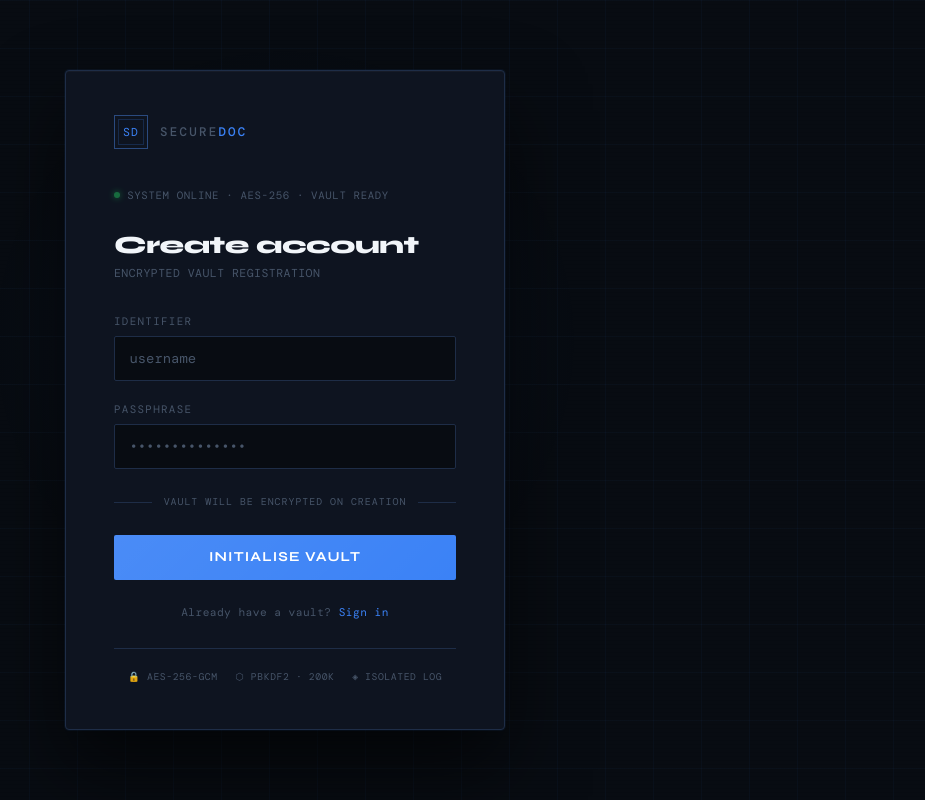
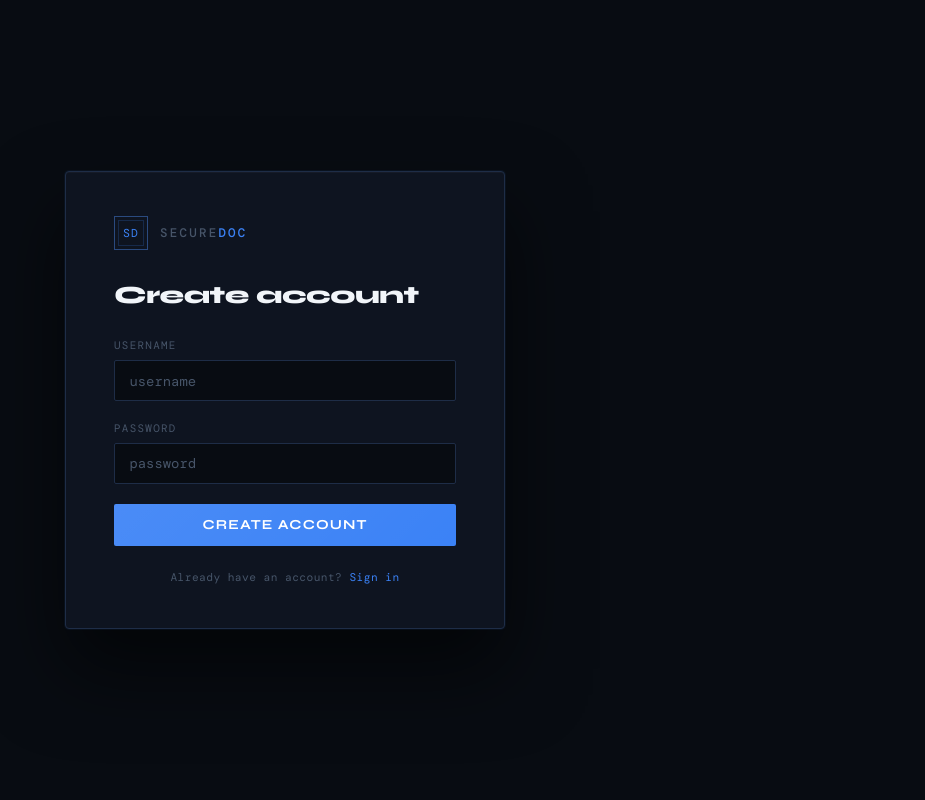
Before and after one commit to sandeshhh10/SecureDocVault, a Flask app: page /register in a window 1280 px wide. Shown: the whole page, without its empty margins (355-1280 px from the left). Run offline with Flask 3, Linux system fonts and the light colour scheme; some libraries are stand-ins or nearby versions.

Commit message:
Clean up UI and make honeyword scripts backend-aware
UI:
- Login/register: remove sci-fi gimmicks (scanlines, grid overlay, glow),
  drop the unused Bootstrap CDN and the crypto badge strip, and replace
  jargon microcopy (Identifier/Secret/Passphrase/Authenticate) with plain
  Username/Password/Sign in.
- Dashboard: fix low-contrast file metadata (dark-on-dark) by brightening
  --text-dim and setting the TYPE/MODIFIED/SIZE columns to the body text
  colour; remove AES-256/Cipher/Vault security-theatre badges; make the
  Documents stat a compact card instead of a stretched full-width strip.

Scripts:
- check_honeywords.py / test_honeyword.py now go through db_backend, so they
  target the SAME backend the app uses (Supabase Postgres when configured,
  else SQLite). Planting a honeyword into the wrong DB was why the kamal
  decoy-login demo appeared to have "no routing". test_honeyword.py also
  takes optional [username] [honeyword] args and reuses the app's KDF.

```diff
--- a/templates/login.html
+++ b/templates/login.html
@@ -6,7 +6,6 @@
   <title>SecureDoc — {% if register_mode %}Create Account{% else %}Sign In{% endif %}</title>
   <link rel="preconnect" href="https://fonts.googleapis.com"/>
   <link href="https://fonts.googleapis.com/css2?family=Syne:wght@400;600;700;800&family=DM+Mono:wght@400;500&display=swap" rel="stylesheet"/>
-  <link href="https://cdn.jsdelivr.net/npm/bootstrap@5.3.3/dist/css/bootstrap.min.css" rel="stylesheet"/>
   <style>
     :root {
       --bg:        #080c12;
@@ -29,30 +28,7 @@
       color: var(--text);
       min-height: 100vh;
       display: flex; align-items: center; justify-content: center;
-      overflow: hidden; position: relative;
-    }
-
-    body::before {
-      content: '';
-      position: fixed; inset: 0;
-      background-image:
-        linear-gradient(rgba(59,130,246,0.04) 1px, transparent 1px),
-        linear-gradient(90deg, rgba(59,130,246,0.04) 1px, transparent 1px);
-      background-size: 48px 48px;
-      pointer-events: none;
-    }
-    body::after {
-      content: '';
-      position: fixed; width: 600px; height: 600px;
-      left: 50%; top: 50%; transform: translate(-50%, -60%);
-      background: radial-gradient(circle, rgba(59,130,246,0.07) 0%, transparent 70%);
-      pointer-events: none;
-    }
-    .scanlines {
-      position: fixed; inset: 0;
-      background: repeating-linear-gradient(0deg, transparent, transparent 3px,
-        rgba(0,0,0,0.025) 3px, rgba(0,0,0,0.025) 4px);
-      pointer-events: none; z-index: 0;
+      position: relative;
     }
 
     .auth-card {
@@ -90,26 +66,10 @@
     }
     .auth-wordmark span { color: var(--accent); }
 
-    .status-badge {
-      display: inline-flex; align-items: center; gap: 0.45rem;
-      font-family: var(--mono); font-size: 0.67rem;
-      color: var(--text-dim); letter-spacing: 0.06em; margin-bottom: 1.8rem;
-    }
-    .status-dot {
-      width: 6px; height: 6px; border-radius: 50%;
-      background: #22c55e; box-shadow: 0 0 6px #22c55e;
-      animation: pulse-dot 2.5s ease-in-out infinite;
-    }
-    @keyframes pulse-dot { 0%,100%{opacity:1} 50%{opacity:0.4} }
-
     .auth-title {
       font-family: var(--sans); font-size: 1.55rem; font-weight: 800;
       color: var(--text-hi); letter-spacing: -0.02em; line-height: 1.1;
-      margin-bottom: 0.35rem;
-    }
-    .auth-subtitle {
-      font-family: var(--mono); font-size: 0.72rem; color: var(--text-dim);
-      letter-spacing: 0.04em; margin-bottom: 1.9rem;
+      margin-bottom: 1.8rem;
     }
 
     .field-label {
@@ -162,29 +122,9 @@
     .auth-footer a { color: var(--accent); text-decoration: none; }
     .auth-footer a:hover { text-decoration: underline; }
 
-    .divider {
-      display: flex; align-items: center; gap: 0.75rem; margin: 1.6rem 0;
-    }
-    .divider::before, .divider::after {
-      content: ''; flex: 1; height: 1px; background: var(--border);
-    }
-    .divider span {
-      font-family: var(--mono); font-size: 0.62rem;
-      color: var(--text-dim); letter-spacing: 0.1em;
-    }
-
-    .cert-strip {
-      display: flex; align-items: center; justify-content: center; gap: 1.1rem;
-      margin-top: 1.7rem; padding-top: 1.3rem; border-top: 1px solid var(--border);
-    }
-    .cert-item {
-      font-family: var(--mono); font-size: 0.61rem;
-      color: var(--text-dim); letter-spacing: 0.06em;
-    }
   </style>
 </head>
 <body>
-<div class="scanlines"></div>
 <div class="auth-card">
 
   <div class="auth-header">
@@ -192,59 +132,39 @@
     <div class="auth-wordmark">Secure<span>Doc</span></div>
   </div>
 
-  <div class="status-badge">
-    <span class="status-dot"></span>
-    SYSTEM ONLINE · AES-256 · VAULT READY
-  </div>
-
   <h1 class="auth-title">
     {% if register_mode %}Create account{% else %}Sign in{% endif %}
   </h1>
-  <p class="auth-subtitle">
-    {% if register_mode %}ENCRYPTED VAULT REGISTRATION{% else %}AUTHENTICATED ACCESS REQUIRED{% endif %}
-  </p>
 
-  {% if error %}<div class="auth-error">⚠&nbsp;&nbsp;{{ error }}</div>{% endif %}
+  {% if error %}<div class="auth-error">{{ error }}</div>{% endif %}
 
   <form method="POST" action="{% if register_mode %}/register{% else %}/login{% endif %}">
-    <label class="field-label" for="username">Identifier</label>
+    <label class="field-label" for="username">Username</label>
     <div class="field-wrap">
       <input class="field-input" id="username" name="username" type="text"
              placeholder="username" value="{{ username or '' }}"
              autocomplete="username" required/>
     </div>
 
-    <label class="field-label" for="password">
-      {% if register_mode %}Passphrase{% else %}Secret{% endif %}
-    </label>
+    <label class="field-label" for="password">Password</label>
     <div class="field-wrap">
       <input class="field-input" id="password" name="password" type="password"
-             placeholder="••••••••••••••"
+             placeholder="password"
              autocomplete="{% if register_mode %}new-password{% else %}current-password{% endif %}"
              required/>
     </div>
 
-    {% if register_mode %}
-    <div class="divider"><span>VAULT WILL BE ENCRYPTED ON CREATION</span></div>
-    {% endif %}
-
     <button class="auth-btn" type="submit">
-      {% if register_mode %}Initialise Vault{% else %}Authenticate{% endif %}
+      {% if register_mode %}Create account{% else %}Sign in{% endif %}
     </button>
   </form>
 
   <div class="auth-footer">
     {% if register_mode %}
-      Already have a vault? <a href="/login">Sign in</a>
+      Already have an account? <a href="/login">Sign in</a>
     {% else %}
-      No vault yet? <a href="/register">Create one</a>
+      Don't have an account? <a href="/register">Create one</a>
     {% endif %}
-  </div>
-
-  <div class="cert-strip">
-    <span class="cert-item">🔒 AES-256-GCM</span>
-    <span class="cert-item">⬡ PBKDF2 · 200K</span>
-    <span class="cert-item">◈ ISOLATED LOG</span>
   </div>
 
 </div>
```
Also changed, not shown: check_honeywords.py (+23 -10 lines), templates/dashboard.html (+9 -23 lines), test_honeyword.py (+58 -42 lines).
